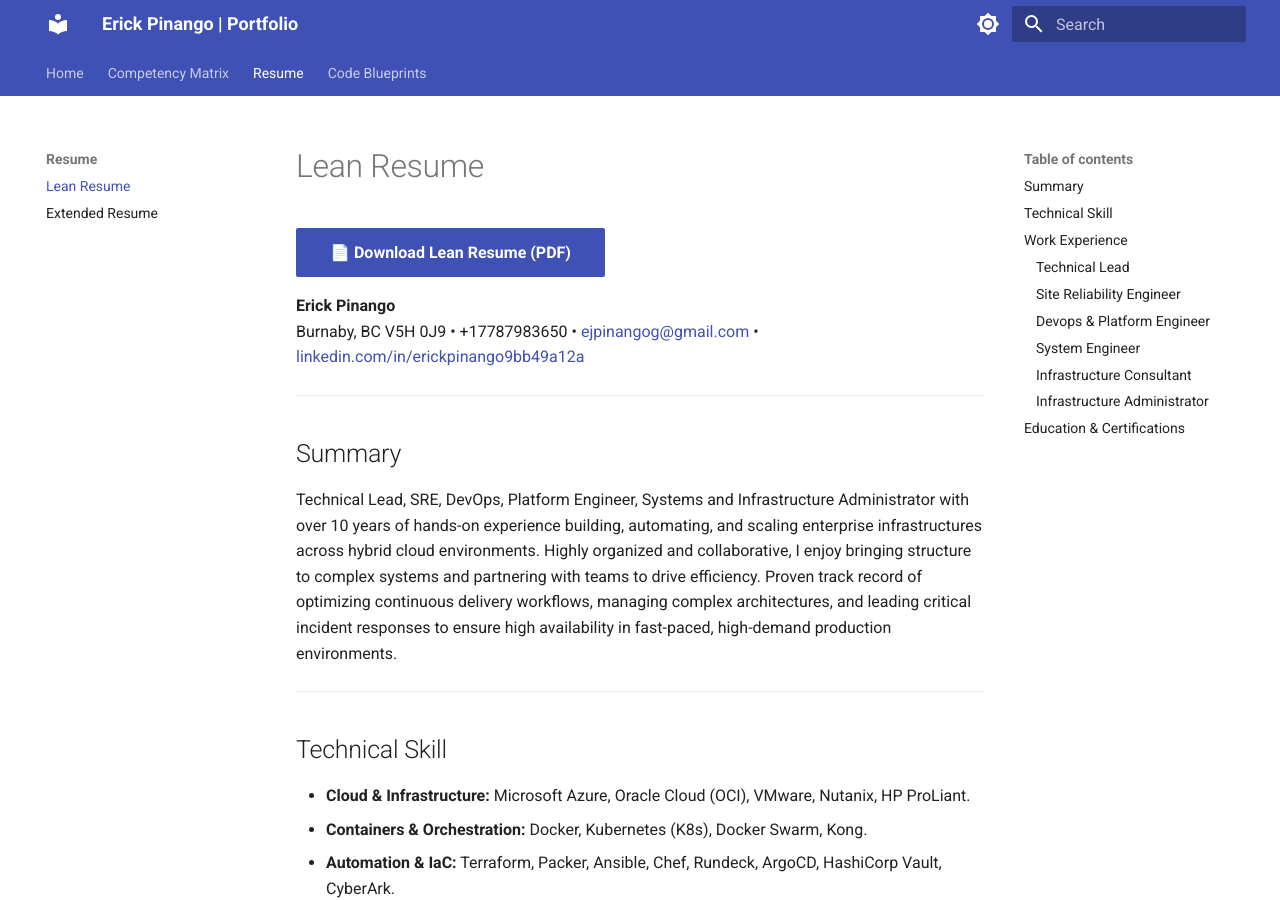
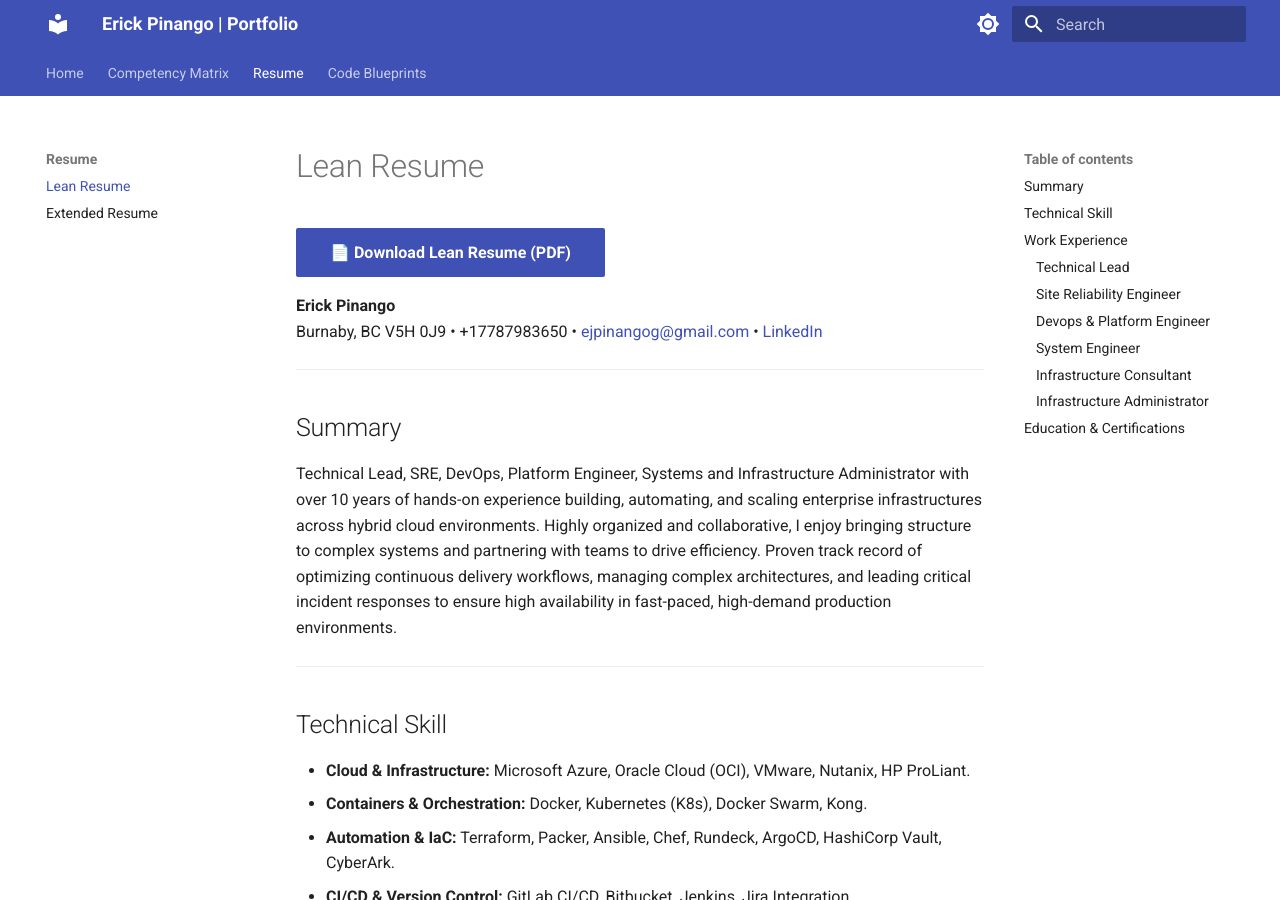
Before and after one commit to ejpinangog/ejpinangog.github.io, an MkDocs documentation site: the page built from docs/resume.md, in a window 1280 px wide and 900 px high. Built offline with MkDocs 1.6.1 and Material for MkDocs 9.7.7, drawn with Linux system fonts in a browser that asks for light colours.

```diff
--- a/docs/resume.md
+++ b/docs/resume.md
@@ -3,7 +3,7 @@
 [📄 Download Lean Resume (PDF)](assets/Erick_Pinango_Resume.pdf){ .md-button .md-button--primary download="Erick_Pinango_Resume.pdf" }
 
 **Erick Pinango**
-Burnaby, BC V5H 0J9 • +17787983650 • [ejpinangog@gmail.com](mailto:ejpinangog@gmail.com) • [linkedin.com/in/erickpinango9bb49a12a](https://www.linkedin.com/in/erick-johan-pinango-garcia-9bb49a12a)
+Burnaby, BC V5H 0J9 • +17787983650 • [ejpinangog@gmail.com](mailto:ejpinangog@gmail.com) • [LinkedIn](https://www.linkedin.com/in/erick-johan-pinango-garcia-9bb49a12a)
 
 ---
 
```
